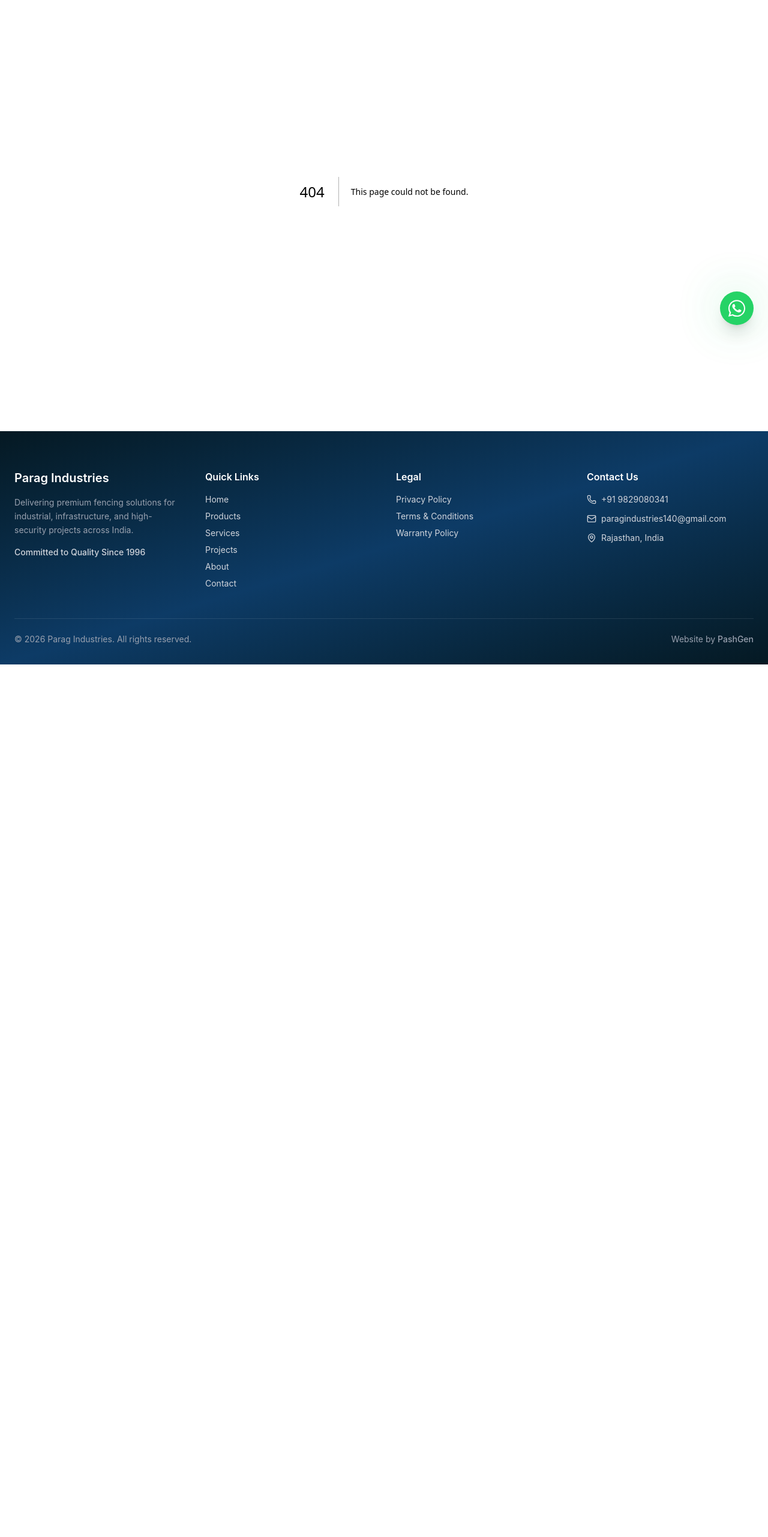
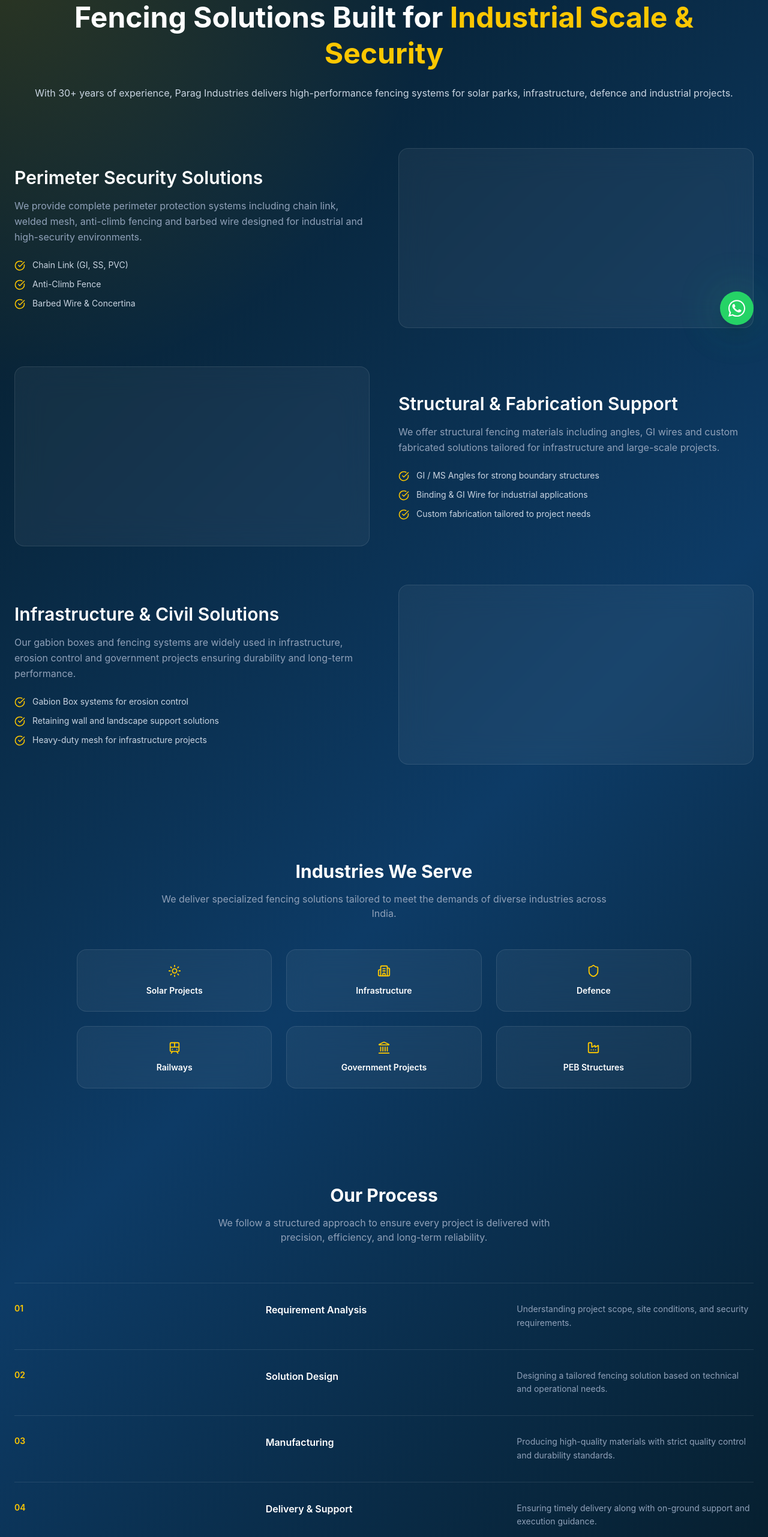
Before and after one commit to gunjanjindal-tech/Parag-Industries, a Next.js app: page /services in a window 1280 px wide. Before the commit this address had no page. Shown: the part 234-2797 px from the top of the page at 60% size. Before the commit the page ends 1342 px from the top, so only its background shows below. Built offline with nearby package versions, Linux system fonts and the light colour scheme.

Commit message:
Fixed products and contact page. Created service page.

```diff
--- a/src/app/products/page.jsx
+++ b/src/app/products/page.jsx
@@ -13,6 +13,7 @@ ArrowRight,
   ShieldCheck,
   SunMedium,
 } from "lucide-react";
+import CTA from "@/components/CTA";
 
 
 
@@ -55,7 +56,7 @@ const fadeUp = {
 
 export default function ProductsPage() {
   return (
-    <section       className="relative overflow-hidden       bg-[radial-gradient(circle_at_top_left,_rgba(250,204,21,0.16),_transparent_22%),linear-gradient(135deg,#051923_0%,#0d3b66_52%,#051923_100%)] pt-28 pb-24 sm:pt-32 sm:pb-28">
+    <section       className="relative overflow-hidden       bg-[radial-gradient(circle_at_top_left,_rgba(250,204,21,0.16),_transparent_22%),linear-gradient(135deg,#051923_0%,#0d3b66_52%,#051923_100%)] pt-20 ">
       <div className="absolute inset-0">
         <div className="absolute left-[-8%] top-8 h-72 w-72 rounded-full bg-yellow-400/20 blur-[110px]" />
         <div className="absolute right-[-10%] top-1/3 h-80 w-80 rounded-full bg-cyan-400/10 blur-[130px]" />
@@ -76,44 +77,61 @@ export default function ProductsPage() {
               Product Portfolio
             </div>
 
-            <h1 className="mt-6 text-4xl font-bold leading-tight text-white sm:text-5xl md:text-6xl">
-              Fencing and wire solutions built for
+            <h1 className="mt-6 text-4xl font-bold leading-tight text-white sm:text-5xl md:text-5xl">
+  Engineered fencing solutions for
   <span className="block bg-gradient-to-r from-yellow-300 via-yellow-400 to-amber-500 bg-clip-text text-transparent">
-              solar projects, industrial sites and secure boundaries.
+    solar parks, industrial security & large-scale infrastructure.
   </span>
 </h1>
 
 <p className="mt-6 max-w-2xl text-base leading-8 text-slate-200 sm:text-lg">
-              Explore Parag Industries&apos; product range designed for strength,
-              outdoor durability and practical execution. From solar plant
-              boundaries to high-security zones, these systems are selected to
-              support real project conditions.
+  At Parag Industries, we deliver high-strength fencing systems designed for durability,
+  scalability, and real-world site conditions. From solar power plants to industrial
+  zones, our solutions ensure long-term security with minimal maintenance.
             </p>
 
-            <div className="mt-8 flex flex-wrap gap-3">
-              {["Solar Project Ready", "Custom Requirement Support", "Industrial Grade Materials"].map(
-                (item) => (
+            <div className="grid grid-cols-2 sm:grid-cols-4 gap-6 mt-8 text-center">
+  {[
+    "10+ Years Industry Experience",
+    "Trusted by Industrial Clients",
+    "Pan India Supply Capability",
+    "Custom Project Solutions",
+  ].map((item) => (
+    <div key={item} className="text-sm text-slate-300">
+      <CheckCircle2 className="mx-auto mb-2 text-yellow-300" />
+      {item}
+    </div>
+  ))}
+</div>
+
+           <div className="mt-8 flex flex-col gap-3 px-4 sm:flex-row sm:flex-wrap sm:justify-start">
+  {[
+"Solar Project Ready",
+    "Custom Requirement Support",
+    "Industrial Grade Materials",
+  ].map((item) => (
     <span
       key={item}
-                    className="rounded-full border border-white/12 bg-white/6 px-4 py-2 text-sm text-slate-100 backdrop-blur-xl"
+      className="w-full sm:w-auto text-center rounded-full border border-white/12 bg-white/6 px-4 py-3 text-sm text-slate-100 backdrop-blur-xl"
     >
       {item}
     </span>
-                )
-              )}
+  ))}
 </div>
 
-            <div className="mt-8 flex flex-wrap gap-4">
+     <div className="mt-8 flex flex-col sm:flex-row items-center sm:items-start gap-4 px-4">
+
   <Link
     href="/contact"
-                className="inline-flex items-center gap-2 rounded-2xl bg-yellow-400 px-6 py-3 font-semibold text-slate-950 shadow-[0_18px_40px_rgba(250,204,21,0.22)] transition duration-300 hover:-translate-y-1 hover:bg-yellow-300"
+    className="w-full sm:w-auto flex justify-center items-center gap-2 rounded-2xl bg-yellow-400 px-6 py-3 font-semibold text-slate-950 shadow-[0_18px_40px_rgba(250,204,21,0.22)] transition duration-300 hover:-translate-y-1 hover:bg-yellow-300"
   >
     Request a Quote
     <ArrowRight size={18} />
   </Link>
+
   <a
     href="tel:+919829080341"
-                className="inline-flex items-center gap-2 rounded-2xl border border-white/20 bg-white/5 px-6 py-3 font-semibold text-white transition duration-300 hover:border-yellow-300/50 hover:bg-white/10"
+    className="w-full sm:w-auto flex justify-center items-center gap-2 rounded-2xl border border-white/20 bg-white/5 px-6 py-3 font-semibold text-white transition duration-300 hover:border-yellow-300/50 hover:bg-white/10"
   >
     <Phone size={18} />
     Talk to Sales
@@ -193,61 +211,82 @@ export default function ProductsPage() {
           <h2 className="text-3xl font-bold text-white sm:text-4xl">
             Choose the right system for protection, structure and site conditions.
           </h2>
-          <p className="mx-auto max-w-3xl text-base leading-8 text-slate-300">
-            Each product below can support different project needs, from basic
-            perimeter control to heavy-duty protection around solar and
-            industrial installations.
+          <p className="mx-auto max-w-5xl text-base leading-6 text-slate-300">
+            Our product range is engineered to meet diverse site conditions — from solar
+  park perimeters to industrial high-security zones. Each solution is optimized
+  for durability, installation efficiency, and long-term performance.
           </p>
         </motion.div>
 
-<div className="grid gap-8 sm:grid-cols-2 xl:grid-cols-3 rounded-[2rem] overflow-hidden">
+<div className="grid gap-8 sm:grid-cols-2 xl:grid-cols-3">
   {products.map((product, index) => (
     <motion.article
       key={product.slug}
       {...fadeUp}
       transition={{ duration: 0.55, delay: index * 0.05 }}
-className="group flex h-full flex-col overflow-hidden rounded-3xl border border-white/12 bg-white/7 backdrop-blur-xl transition duration-300 hover:-translate-y-2 hover:border-yellow-300/30 hover:bg-white/10"            >
-<div className="relative h-64 overflow-hidden rounded-t-3xl">
+      className="group flex flex-col h-full rounded-3xl border border-white/12 bg-white/7 backdrop-blur-xl transition duration-300 hover:-translate-y-2 hover:border-yellow-300/30 hover:bg-white/10"
+    >
+
+     {/* IMAGE */}
+<div className="relative h-64 sm:h-72 md:h-80 overflow-hidden rounded-t-3xl">
+
+  {/* BADGE (TOP LEFT 🔥) */}
+<span className="absolute top-3 left-3 z-10 text-xs font-semibold text-yellow-300 bg-black/60 backdrop-blur-md px-3 py-1 rounded-full border border-yellow-400/30">
+  Best for Industrial Use
+</span>
+
   <div className="absolute inset-0 bg-gradient-to-t from-slate-950 via-slate-950/20 to-transparent opacity-70" />
+
   <img
     src={product.image}
     alt={product.title}
-  className="h-full w-full object-cover"
+    className="h-full w-full object-cover transition duration-500 group-hover:scale-105"
   />
 </div>
 
-              <div className="flex flex-1 flex-col p-6">
-                <div className="flex flex-wrap gap-2">
-{product.tags?.map((tag) => (
+      {/* CONTENT */}
+      <div className="flex flex-col flex-1 p-6">
+
+        {/* TAGS (FIXED HEIGHT BLOCK ✅) */}
+        <div className="flex flex-wrap gap-2 h-[60px] content-start overflow-hidden">
+          {product.tags?.slice(0, 3).map((tag) => (
             <span
               key={tag}
-                      className="rounded-full border border-white/12 bg-slate-950/35 px-3 py-1 text-xs text-slate-200"
+              className="rounded-full border border-white/12 bg-slate-950/35 px-3 py-1 text-xs text-slate-200 whitespace-nowrap"
             >
               {tag}
             </span>
           ))}
         </div>
 
-                <h3 className="mt-4 text-2xl font-semibold text-white">
+
+    {/* TITLE + CTA ROW */}
+<div className="mt-4 flex items-start justify-between gap-3">
+  <h3 className="text-xl sm:text-2xl font-semibold text-white leading-snug line-clamp-2">
     {product.title}
           </h3>
 
-                <p className="mt-3 flex-1 text-sm leading-7 text-slate-300">
-                  {product.desc}
-                </p>
+
 
   <Link
     href={`/products/${product.slug}`}
-  className="mt-6 inline-flex items-center gap-2 text-sm font-semibold text-yellow-300 transition duration-300 hover:text-yellow-200"
+    className="flex items-center mt-2 gap-1 text-xs sm:text-sm font-semibold text-yellow-300 whitespace-nowrap hover:text-yellow-200 transition"
   >
     View Details
-  <ArrowRight size={16} />
+    <ArrowRight size={14} />
   </Link>
+</div>
       </div>
     </motion.article>
   ))}
         </div>
+
+
+      </div>
+      <div className="mt-20">
+  <CTA />
 </div>
     </section>
+
   );
 }
--- /dev/null
+++ b/src/app/services/page.jsx
@@ -0,0 +1,9 @@
+import ServicesPage from "@/components/ServicePage";
+
+export default function Page() {
+  return (
+    <main>
+      <ServicesPage />
+    </main>
+  );
+}
--- a/src/components/Footer.jsx
+++ b/src/components/Footer.jsx
@@ -57,6 +57,7 @@ export default function Footer() {
             </ul>
           </div>
 
+
           {/* CONTACT */}
 <div>
   <h4 className="text-white font-semibold mb-4">
@@ -65,24 +66,42 @@ export default function Footer() {
 
   <ul className="space-y-3 text-sm">
 
-              <li className="flex items-center gap-2">
+    {/* PHONE */}
+    <li>
+      <a
+        href="tel:+919829080341"
+        className="flex items-center gap-2 hover:text-yellow-300 transition"
+      >
         <Phone size={16} className="text-accent" />
         +91 9829080341
+      </a>
     </li>
 
-              <li className="flex items-center gap-2">
+    {/* EMAIL */}
+    <li>
+      <a
+        href="mailto:paragindustries140@gmail.com"
+        className="flex items-center gap-2 hover:text-yellow-300 transition"
+      >
         <Mail size={16} className="text-accent" />
         paragindustries140@gmail.com
+      </a>
     </li>
 
-              <li className="flex items-center gap-2">
+    {/* LOCATION (OPTIONAL GOOGLE MAP LINK) */}
+    <li>
+      <a
+        href="https://www.google.com/maps?q=Rajasthan,India"
+        target="_blank"
+        rel="noopener noreferrer"
+        className="flex items-center gap-2 hover:text-yellow-300 transition"
+      >
         <MapPin size={16} className="text-accent" />
         Rajasthan, India
+      </a>
     </li>
 
   </ul>
-
-
 </div>
 
         </div>
@@ -94,7 +113,7 @@ export default function Footer() {
             © {new Date().getFullYear()} Parag Industries. All rights reserved.
           </p>
 
-          <p className="mt-3 md:mt-0">
+          <p className="mt-3 md:mt-0 text-yellow-400">
             Website by{" "}
             <a
               href="https://pashgen.com/"
--- a/src/components/Navbar.jsx
+++ b/src/components/Navbar.jsx
@@ -14,7 +14,7 @@ const navLinks = [
 
 export default function Navbar() {
   return (
-    <header className="sticky top-0 z-50 backdrop-blur-md bg-primary/80 border-b border-white/10">
+    <header className="sticky top-0 z-50 backdrop-blur-md  bg-[radial-gradient(circle_at_top_left,_rgba(250,204,21,0.16),_transparent_22%),linear-gradient(135deg,#051923_0%,#0d3b66_52%,#051923_100%)] border-b border-white/10">
 
       <div className="max-w-7xl mx-auto px-6 py-4 flex items-center justify-between">
 
--- /dev/null
+++ b/src/components/ServicePage.jsx
@@ -0,0 +1,252 @@
+import Link from "next/link";
+import { CheckCircle } from "lucide-react";
+import { Sun, Building2, Shield, Train, Landmark, Factory, Search, Layout, Settings } from "lucide-react";
+
+export default function ServicesPage() {
+  return (
+    <main className=" bg-[radial-gradient(circle_at_top_left,_rgba(250,204,21,0.16),_transparent_22%),linear-gradient(135deg,#051923_0%,#0d3b66_52%,#051923_100%)] text-white">
+
+      {/* HERO */}
+      <section className="py-20 px-6 text-center max-w-7xl mx-auto">
+        <h1 className="text-4xl md:text-5xl font-bold leading-tight">
+          Fencing Solutions Built for{" "}
+          <span className="text-yellow-400">Industrial Scale & Security</span>
+        </h1>
+
+        <p className="mt-6 text-slate-300">
+          With 30+ years of experience, Parag Industries delivers high-performance
+          fencing systems for solar parks, infrastructure, defence and industrial projects.
+        </p>
+      </section>
+
+      {/* SERVICE BLOCKS (PREMIUM STYLE) */}
+      <section className="space-y-16 px-6 max-w-7xl mx-auto pb-24">
+
+        {/* BLOCK 1 */}
+        <div className="grid md:grid-cols-2 gap-12 items-center">
+
+          <div>
+            <h2 className="text-3xl font-semibold">
+              Perimeter Security Solutions
+            </h2>
+
+            <p className="mt-4 text-slate-400 leading-relaxed">
+              We provide complete perimeter protection systems including chain link,
+              welded mesh, anti-climb fencing and barbed wire designed for industrial
+              and high-security environments.
+            </p>
+
+           <ul className="mt-6 space-y-3 text-sm text-slate-300">
+  {[
+    "Chain Link (GI, SS, PVC)",
+    "Anti-Climb Fence",
+    "Barbed Wire & Concertina",
+  ].map((item) => (
+    <li key={item} className="flex items-start gap-3">
+      <CheckCircle
+        size={18}
+        className="text-yellow-400 mt-[2px] shrink-0"
+      />
+      <span>{item}</span>
+    </li>
+  ))}
+
+</ul>
+          </div>
+
+          <div className="h-[300px] rounded-2xl bg-white/5 border border-white/10 backdrop-blur-xl"></div>
+        </div>
+
+        {/* BLOCK 2 */}
+        <div className="grid md:grid-cols-2 gap-12 items-center">
+
+          <div className="order-2 md:order-1 h-[300px] rounded-2xl bg-white/5 border border-white/10 backdrop-blur-xl"></div>
+
+          <div className="order-1 md:order-2">
+            <h2 className="text-3xl font-semibold">
+              Structural & Fabrication Support
+            </h2>
+
+            <p className="mt-4 text-slate-400 leading-relaxed">
+              We offer structural fencing materials including angles, GI wires and
+              custom fabricated solutions tailored for infrastructure and large-scale projects.
+            </p>
+
+            <ul className="mt-6 space-y-3 text-sm text-slate-300">
+  {[
+    "GI / MS Angles for strong boundary structures",
+    "Binding & GI Wire for industrial applications",
+    "Custom fabrication tailored to project needs",
+  ].map((item) => (
+    <li key={item} className="flex items-start gap-3">
+      <CheckCircle className="text-yellow-400 mt-[2px] shrink-0" size={18} />
+      <span>{item}</span>
+    </li>
+  ))}
+</ul>
+          </div>
+
+        </div>
+
+        {/* BLOCK 3 */}
+        <div className="grid md:grid-cols-2 gap-12 items-center">
+
+          <div>
+            <h2 className="text-3xl font-semibold">
+              Infrastructure & Civil Solutions
+            </h2>
+
+            <p className="mt-4 text-slate-400 leading-relaxed">
+              Our gabion boxes and fencing systems are widely used in infrastructure,
+              erosion control and government projects ensuring durability and long-term performance.
+            </p>
+
+           <ul className="mt-6 space-y-3 text-sm text-slate-300">
+  {[
+    "Gabion Box systems for erosion control",
+    "Retaining wall and landscape support solutions",
+    "Heavy-duty mesh for infrastructure projects",
+  ].map((item) => (
+    <li key={item} className="flex items-start gap-3">
+      <CheckCircle className="text-yellow-400 mt-[2px] shrink-0" size={18} />
+      <span>{item}</span>
+    </li>
+  ))}
+</ul>
+          </div>
+
+          <div className="h-[300px] rounded-2xl bg-white/5 border border-white/10 backdrop-blur-xl"></div>
+        </div>
+
+      </section>
+
+      {/* INDUSTRIES */}
+     <section className="py-16 px-6 text-center">
+  <h2 className="text-3xl font-bold mb-4">
+    Industries We Serve
+  </h2>
+
+  <p className="text-slate-400 max-w-3xl mx-auto mb-12">
+    We deliver specialized fencing solutions tailored to meet the demands of
+    diverse industries across India.
+  </p>
+
+  <div className="grid sm:grid-cols-2 md:grid-cols-3 gap-6 max-w-5xl mx-auto">
+
+    {[
+      { name: "Solar Projects", icon: <Sun size={22} /> },
+      { name: "Infrastructure", icon: <Building2 size={22} /> },
+      { name: "Defence", icon: <Shield size={22} /> },
+      { name: "Railways", icon: <Train size={22} /> },
+      { name: "Government Projects", icon: <Landmark size={22} /> },
+      { name: "PEB Structures", icon: <Factory size={22} /> },
+    ].map((item) => (
+      <div
+        key={item.name}
+        className="group p-6 rounded-2xl bg-white/5 border border-white/10 backdrop-blur-xl hover:border-yellow-400/40 transition"
+      >
+        <div className="text-yellow-400 mb-3 flex justify-center">
+          {item.icon}
+        </div>
+
+        <h3 className="text-sm font-semibold text-white group-hover:text-yellow-300 transition">
+          {item.name}
+        </h3>
+      </div>
+    ))}
+
+  </div>
+      </section>
+
+{/* Process */}
+<section className="py-24 px-6 max-w-7xl mx-auto">
+
+  <div className="text-center mb-16">
+    <h2 className="text-3xl font-bold">
+      Our Process
+    </h2>
+
+    <p className="text-slate-400 mt-4 max-w-xl mx-auto">
+      We follow a structured approach to ensure every project is delivered with
+      precision, efficiency, and long-term reliability.
+    </p>
+  </div>
+
+  <div className="border-t border-white/10">
+
+    {[
+      {
+        title: "Requirement Analysis",
+        desc: "Understanding project scope, site conditions, and security requirements.",
+      },
+      {
+        title: "Solution Design",
+        desc: "Designing a tailored fencing solution based on technical and operational needs.",
+      },
+      {
+        title: "Manufacturing",
+        desc: "Producing high-quality materials with strict quality control and durability standards.",
+      },
+      {
+        title: "Delivery & Support",
+        desc: "Ensuring timely delivery along with on-ground support and execution guidance.",
+      },
+    ].map((step, i) => (
+      <div
+        key={i}
+        className="grid md:grid-cols-3 gap-6 py-8 border-b border-white/10"
+      >
+
+        {/* STEP NUMBER */}
+        <div className="text-yellow-400 font-semibold text-sm">
+          {`0${i + 1}`}
+        </div>
+
+        {/* TITLE */}
+        <div className="font-semibold text-white">
+          {step.title}
+        </div>
+
+        {/* DESCRIPTION */}
+        <div className="text-slate-400 text-sm leading-relaxed">
+          {step.desc}
+        </div>
+
+      </div>
+    ))}
+
+  </div>
+
+</section>
+
+
+      {/* CTA */}
+      <section className="py-16 text-center px-6">
+        <h2 className="text-3xl font-bold">
+          Let’s Build Your Project Together
+        </h2>
+
+        <p className="text-slate-400 mt-4">
+          Get custom fencing solutions designed for your exact requirements.
+        </p>
+
+        <div className="mt-6 flex flex-col sm:flex-row justify-center gap-4">
+          <Link
+            href="/contact"
+            className="bg-yellow-400 text-black px-6 py-3 rounded-xl font-semibold"
+          >
+            Request a Quote
+          </Link>
+
+          <a
+            href="tel:+919829080341"
+            className="border border-white/20 px-6 py-3 rounded-xl"
+          >
+            Talk to Sales
+          </a>
+        </div>
+      </section>
+
+    </main>
+  );
+}
```
Lines whose indentation alone changed are shown as unchanged.
